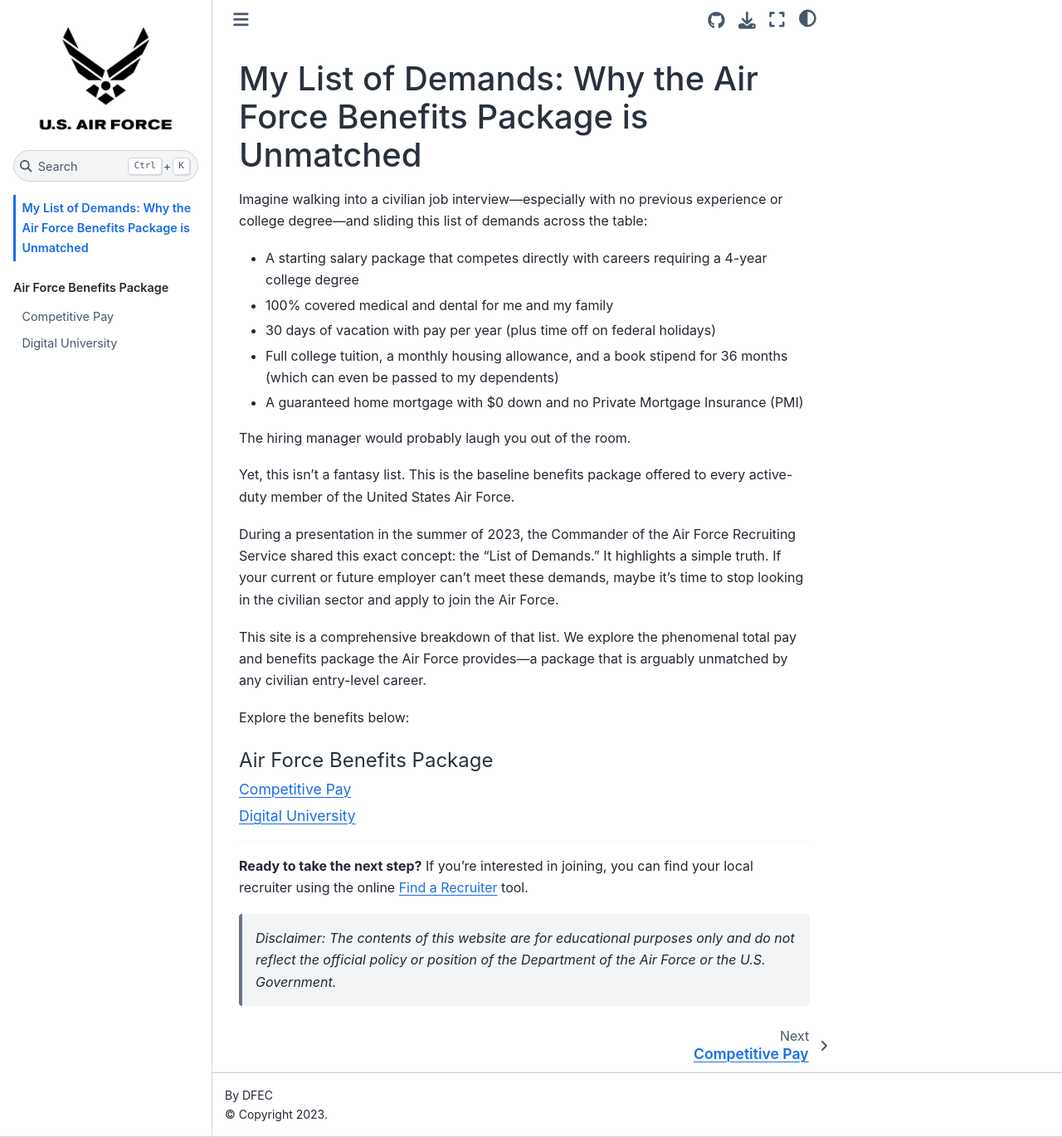
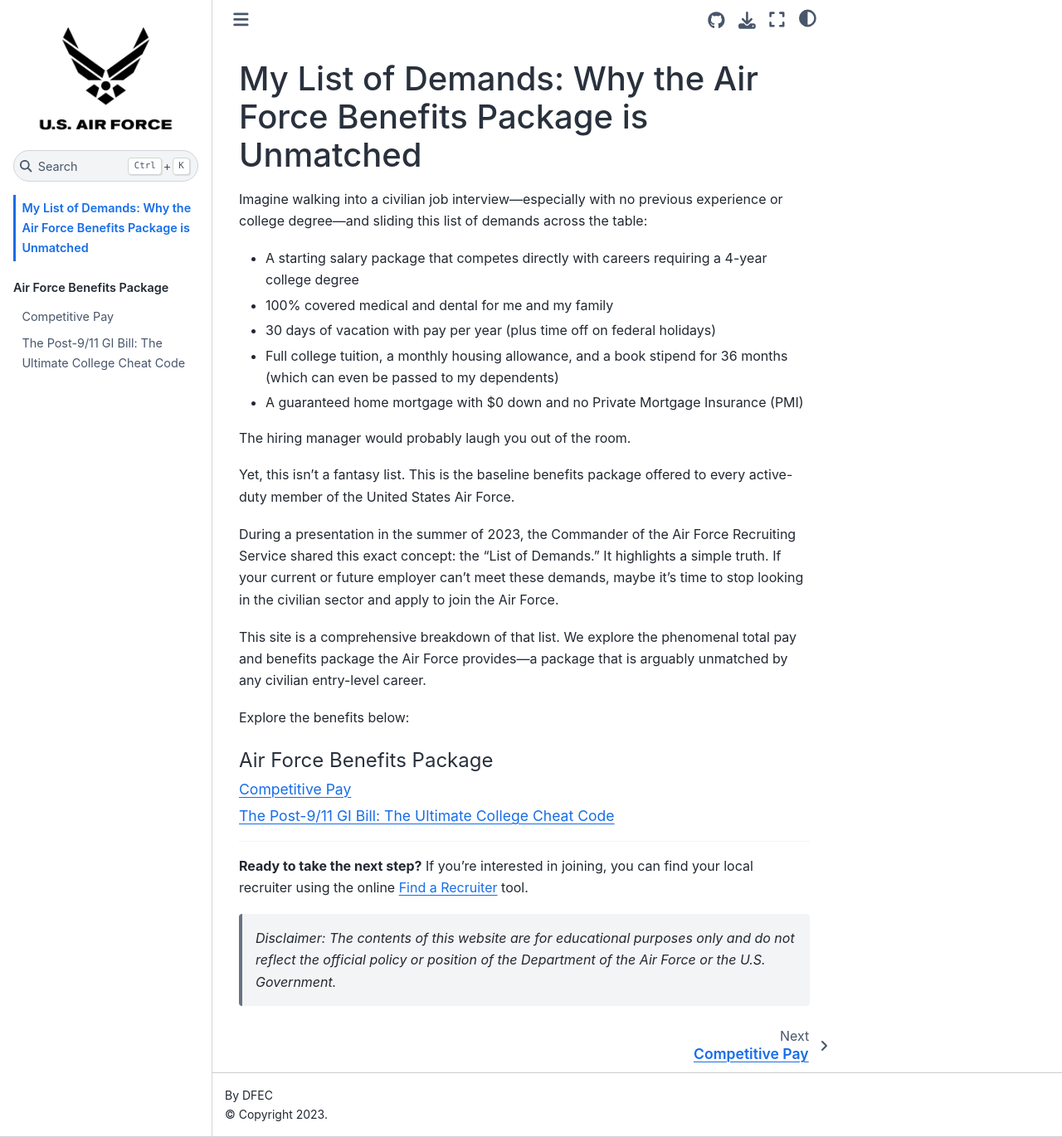
Before and after one commit to jwyche915/AirForce_Benefits, a Jupyter Book: the page built from book/intro.md, in a window 1280 px wide and 1371 px high. Shown: the whole window at 83% size. Built offline with Jupyter Book 1.0.4 settings and Sphinx 7.4.7 and the Sphinx Book theme 1.1.4, drawn with Linux system fonts in a browser that asks for light colours; some of the changed lines change nothing that is shown.

Commit message:
created GI Bill page

```diff
--- a/book/_toc.yml
+++ b/book/_toc.yml
@@ -7,4 +7,4 @@
   - caption: Air Force Benefits Package
     chapters:
       - file: competitive_pay
-      - file: digital_university
+      - file: post_9-11_gi_bill
--- /dev/null
+++ b/book/post_9-11_gi_bill.md
@@ -0,0 +1,58 @@
+# The Post-9/11 GI Bill: The Ultimate College Cheat Code
+
+When most people think about the "traditional" college experience, they picture decades of crippling student loan debt, working multiple minimum-wage jobs between classes, and stressing over how to afford rent and groceries. Society has normalized the idea that you have to go broke to get an education.
+
+The military offers a completely different reality for life after service.
+
+Imagine completing your Air Force contract and deciding you want to be a full-time college student. Instead of taking out loans, what if the Department of Veterans Affairs (VA) completely covered your tuition, paid for your textbooks, and **deposited a tax-free housing allowance into your bank account every month** just so you could focus on your classes?
+
+That is the power of the Post-9/11 GI Bill.
+
+*But here is the best part:* If you choose to take college classes **while** serving on active duty, the Air Force offers a separate Tuition Assistance (TA) program to pay for your degree. That means you can earn your degree while you serve, completely debt-free, and save your Post-9/11 GI Bill to use for an advanced degree later—or better yet, transfer the entire benefit to your spouse or children.
+
+Whether you use it to reinvent yourself after you separate from the military, or pass it on to secure your family's future, the GI Bill is arguably the single greatest educational benefit in the world.
+
+## The "Big Three" Benefits
+
+The Post-9/11 GI Bill is a comprehensive financial package built on three massive pillars:
+
+### 1. The Blank Check (Tuition & Fees)
+For students attending public colleges and universities, the GI Bill pays **100% of your in-state tuition and fees** directly to the school. If you choose to attend a private or foreign school, the VA pays up to a national maximum rate (which is adjusted annually). Additionally, many private schools participate in the **Yellow Ribbon Program**, which can help cover the remaining out-of-pocket costs, often making private school tuition effectively free. You can learn more and [search for participating Yellow Ribbon schools on the official VA website](https://www.va.gov/education/about-gi-bill-benefits/post-9-11/yellow-ribbon-program/).
+
+### 2. The Paycheck (Monthly Housing Allowance)
+This is the game-changer. As a full-time student, the VA deposits a Monthly Housing Allowance (MHA) directly into your bank account. This is **tax-free cash** intended to cover your rent, food, and living expenses. The MHA rate is based on the military's Basic Allowance for Housing (BAH) for an E-5 with dependents in the zip code where your campus is located.
+
+Because it is tied to the local cost of living, your MHA adjusts based on where you go to school. For example, if you were a full-time student in 2026, your tax-free monthly paycheck would look like this:
+*   **Florida State University (Tallahassee, FL):** \$1,824 per month
+*   **University of Texas (Austin, TX):** \$2,241 per month
+*   **University of Colorado (Boulder, CO):** \$2,754 per month
+
+You can calculate the exact housing allowance for your dream school using the [official GI Bill Comparison Tool](https://www.va.gov/education/gi-bill-comparison-tool/). Simply search for your university, select "Post-9/11 GI Bill (Ch 33)" and "In-person", and look at the "Housing Allowance" estimate.
+
+### 3. The Backpack Fund (Books & Supplies)
+College textbooks are notoriously expensive. The GI Bill provides an annual books and supplies stipend of **up to \$1,000**, ensuring you aren't paying out-of-pocket for required course materials.
+
+## Myth-Busting: The "36 Months" Rule
+
+A common point of confusion is the phrase "36 months of benefits." Many people mistakenly believe this means the GI Bill only pays for three years of college.
+
+In reality, the 36 months refers to **36 academic months**. Since a standard college academic year is only about 9 months long (excluding summer break), 36 academic months equals **exactly four full years of college**. If you attend school year-round, you will use up the months faster, but the benefit is mathematically designed to cover a traditional four-year bachelor's degree.
+
+### The GI Bill "Hack" for Maximizing Benefits
+Because the GI Bill charges your entitlement based on *time enrolled* rather than the *number of credits taken*, you can strategically stretch your benefits. The VA charges one day of entitlement for every day you are enrolled as a full-time student, regardless of whether you take 12 credits (the standard full-time minimum) or 18 credits (an overloaded schedule).
+
+**The Hack:** If you take a heavier academic load (e.g., 15 to 18 credits per semester instead of 12), you can finish your bachelor's degree much faster than 36 academic months. Any remaining entitlement months you preserve can then be used to pay for a master's degree or other graduate-level work!
+
+## The Ultimate Flex: Transferability
+
+If you don't need the GI Bill—perhaps because you already completed your degree using Tuition Assistance while on active duty—you don't lose it.
+
+Eligible service members can transfer all or some of their unused Post-9/11 GI Bill benefits to their spouse or dependent children. To provide full transparency, this transfer does require a service commitment. Generally, you must have completed at least **6 years of service** to request the transfer, and you must agree to serve an **additional 4 years** from the date of the request.
+
+This means that a 10-year career in the Air Force can literally pay for your child's entire college education, setting your family up for generational financial success without a dime of student debt.
+
+---
+**Ready to take the next step?**
+If you're interested in joining, you can find your local recruiter using the online [Find a Recruiter](https://www.airforce.com/find-a-recruiter) tool.
+
+> *Disclaimer: The contents of this website are for educational purposes only and do not reflect the official policy or position of the Department of the Air Force, the Department of Veterans Affairs, or the U.S. Government.*
```
